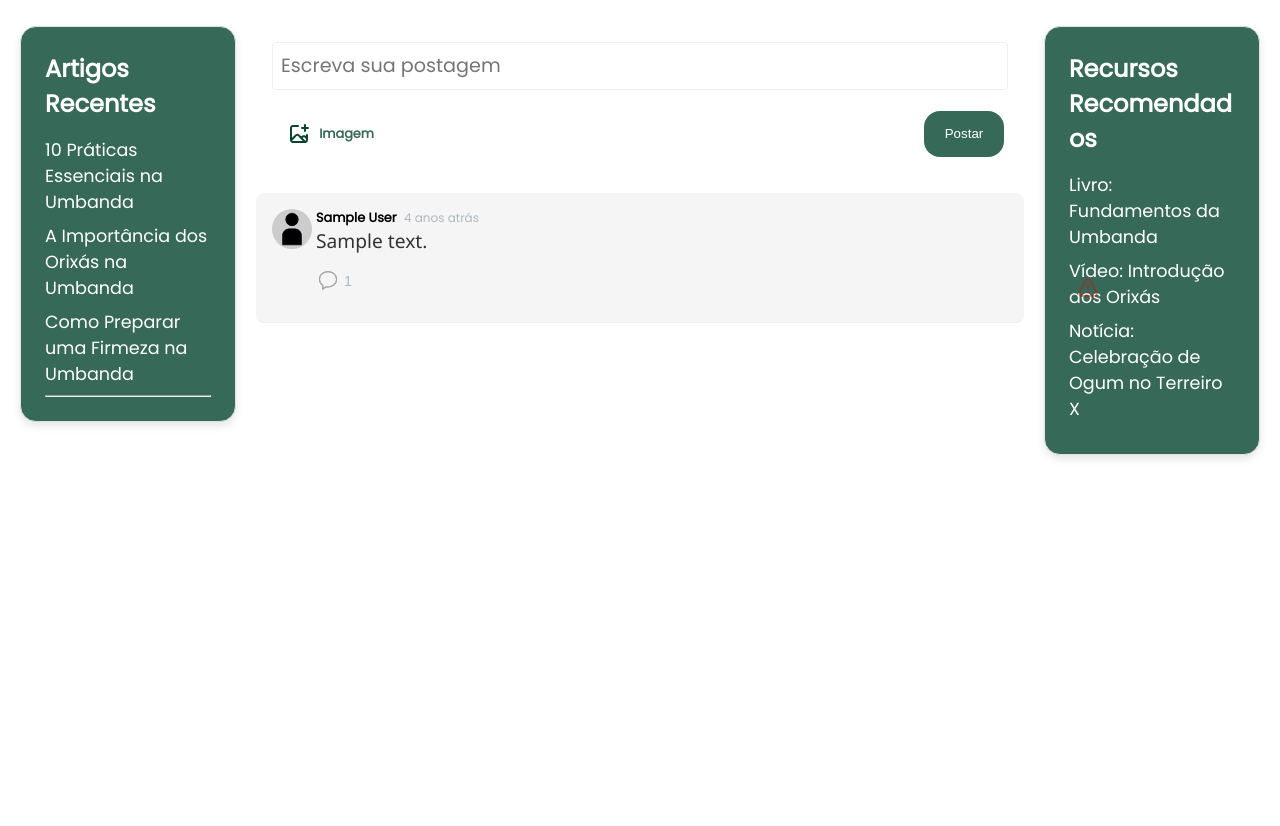
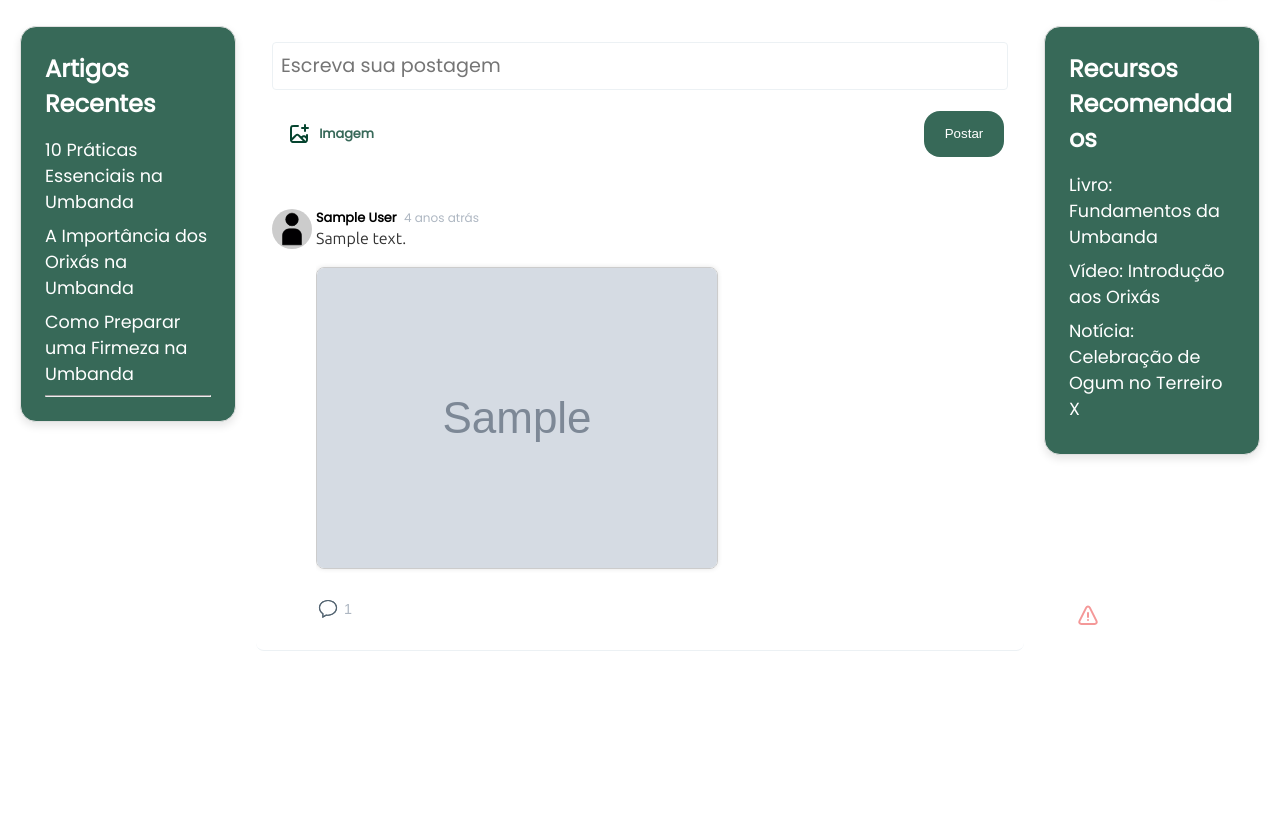
Before and after one commit to Buenno0/website, a PHP site: page /src/blog.php in a window 1280 px wide. Shown: the part 80-906 px from the top of the page. Run offline with PHP 8.4, Linux system fonts and the light colour scheme; tables that the repository leaves empty hold one stand-in row (values such as "Sample post"); grey boxes marked "Sample" are stand-in pictures; data that the repository does not hold is empty.

Commit message:
chore: Update responsive layout for blog page

```diff
--- a/includes/header.php
+++ b/includes/header.php
@@ -11,11 +11,13 @@ if (isset($_SESSION["user_id"]) && isset($_SESSION["user_name"])) {
 
 <head>
     <meta charset="utf-8">
+    <meta name="viewport" content="width=device-width, initial-scale=1.0">
     <title>Blog</title>
     <link rel="preconnect" href="https://fonts.googleapis.com">
     <link rel="preconnect" href="https://fonts.gstatic.com" crossorigin>
     <link href="https://fonts.googleapis.com/css2?family=Red+Hat+Display&display=swap" rel="stylesheet">
     <link href="https://fonts.googleapis.com/css2?family=Poppins&display=swap" rel="stylesheet" type="text/css">
+    <link href="https://fonts.googleapis.com/css2?family=Ubuntu+Sans:ital,wght@0,100..800;1,100..800&display=swap" rel="stylesheet">
     <script src="https://ajax.googleapis.com/ajax/libs/jquery/3.5.1/jquery.min.js"></script>
     <link rel="stylesheet" href="/website/style/style.css">
 </head>
--- a/index.php
+++ b/index.php
@@ -1,4 +1,5 @@
 <?php
+
 require 'includes/header.php';
 ?>
 <style>
--- a/src/blog.php
+++ b/src/blog.php
@@ -1,4 +1,29 @@
 <?php require_once('../includes/header.php'); ?>
+<style>
+ img.post-image {
+    width: 100%;
+    max-width: 100%;
+    height: auto;
+    border-radius: 0.5rem;
+    object-fit: contain;
+    margin-top: 0.5rem;
+    max-height: 31rem;
+    cursor: pointer;
+    border: 1px solid #ccc;
+    box-shadow: 0 0 5px rgba(0, 0, 0, 0.1);
+
+}
+.image-carousel {
+    display: flex;
+    overflow-x: auto;
+    scroll-snap-type: x mandatory;
+    scroll-behavior: smooth;
+    gap: 0.5rem;
+    margin-top: 0.5rem;
+    margin-bottom: 0.5rem;
+}
+
+</style>
 <div class="blog">
 <aside class="aside">
     <h2>Artigos Recentes</h2>
--- a/style/style.css
+++ b/style/style.css
@@ -121,7 +121,7 @@ header {
 
 
 .dropdown__wrapper {
-    background-color: whitesmoke;
+    background-color: var(--background);
     width: 240px;
     top: 88px;
     right: 16px;
@@ -594,8 +594,9 @@ footer {
 
 .p-post {
     margin: 0;
-    font-size: 1.2rem;
-    font-family: 'Segoe UI', Arial, sans-serif;
+    font-size: 1rem;
+    font-family: "Ubuntu Sans", sans-serif;
+    font-optical-sizing: auto;
     line-height: 1.5;
     color: #333;
 }
@@ -670,7 +671,6 @@ footer {
     padding: 1rem;
     width: 100%;
     margin-bottom: 1rem;
-
 }
 
 .avatar {
@@ -697,7 +697,6 @@ footer {
     height: 5rem;
     border: 1px solid var(--primary);
 }
-
 
 .comment-box {
     display: flex;
@@ -751,18 +750,15 @@ footer {
     display: none;
 }
 
-
 .post {
     display: flex;
     padding: 1rem;
     min-height: 6rem;
     gap: 0.25rem;
     border-bottom: solid 1px var(--gray-borders);
-    background-color: var(--post-color);
+    background-color: var(--background);
     border-radius: 0.5rem;
     margin-bottom: 0.7rem;
-
-
 }
 
 .newpost__toolbar {
@@ -772,7 +768,6 @@ footer {
     padding: 0.25rem;
     width: 100%; /* Certifica-se que o contêiner ocupe a largura total */
 }
-
 
 .newpost__toolbar button {
     border: none;
@@ -786,6 +781,7 @@ footer {
     color: var(--white);
     min-width: 5rem;
 }
+
 .button--primary:hover {
     background-color: var(--primary);
 }
@@ -812,7 +808,6 @@ footer {
     width: 100%;
 }
 
-
 .post__actions {
     display: flex;
     justify-content: space-between;
@@ -830,7 +825,6 @@ img.comment__icon {
     height: 1.8rem;
     object-fit: cover;
     cursor: pointer;
-
 }
 
 img.comment__icon:hover {
@@ -844,7 +838,6 @@ img.report__icon {
     opacity: 0.4;
     cursor: pointer;
     margin-top: 80%;
-
 }
 
 img.report__icon:hover {
@@ -862,6 +855,7 @@ img.report__icon:hover {
     font-family: Arial, Helvetica, sans-serif;
     color: var(--gray-dark);
 }
+
 /* Estilos para o modal */
 .modal {
     display: none;
@@ -890,6 +884,7 @@ img.report__icon:hover {
     font-size: 28px;
     font-weight: bold;
 }
+
 .h2-report {
     color: var(--error);
 }
@@ -915,8 +910,8 @@ img.report__icon:hover {
 .modal-button:hover {
     background-color: var(--gray-dark);
     color: var(--error);
+}
 
-}
 select {
     width: 30%;
     padding: 0.5rem;
@@ -939,23 +934,27 @@ select:focus {
     padding: 0.5rem;
     margin-top: 2%;
 }
+
 .image-preview {
     display: flex;
     flex-wrap: wrap;
     gap: 10px;
     margin-top: 10px;
 }
+
 .image-preview__item {
     position: relative;
     flex: 1 1 calc(33.333% - 10px); /* Three images per row */
     max-width: calc(33.333% - 10px);
 }
+
 .image-preview__item img {
     width: 100%;
     height: auto;
     display: block;
     border-radius: 8px;
 }
+
 .image-preview__item button {
     position: absolute;
     top: 5px;
@@ -971,6 +970,7 @@ select:focus {
     align-items: center;
     justify-content: center;
 }
+
 .button--upload {
     background-color: transparent; /* Remove o fundo */
     border: none; /* Remove a borda */
@@ -985,6 +985,7 @@ select:focus {
     width: 1.5rem; /* Ajuste o tamanho do ícone conforme necessário */
     height: 1.5rem;
 }
+
 .upload-text {
     font-family: 'Poppins', sans-serif; /* Adicione a fonte desejada */
     font-size: 0.8rem; /* Ajuste o tamanho da fonte conforme necessário */
@@ -993,22 +994,14 @@ select:focus {
     font-weight: bold;
 }
 
-
-
-
-        @media (max-width: 768px) {
-            .image-preview__item {
-                flex: 1 1 calc(50% - 10px); /* Two images per row on medium screens */
-                max-width: calc(50% - 10px);
+img.post-image {
+    width: 100%;
+    max-width: 100%;
+    height: auto;
+    border-radius: 0.5rem;
+    object-fit: cover;
+    margin-top: 0.5rem;
 }
-        }
-        @media (max-width: 480px) {
-            .image-preview__item {
-                flex: 1 1 100%; /* One image per row on small screens */
-                max-width: 100%;
-            }
-        }
-
 
 /* Responsividade */
 @media only screen and (max-width: 768px) {
@@ -1031,6 +1024,9 @@ select:focus {
         justify-content: space-between;
         align-items: center;
         width: 43vh;
+    }
+    .p-post {
+        font-size: 1.2rem;
     }
 }
 
```
Also changed, not shown: src/load_post.php (+34 -11 lines), assets/comment.svg. Lines whose indentation alone changed are shown as unchanged.
